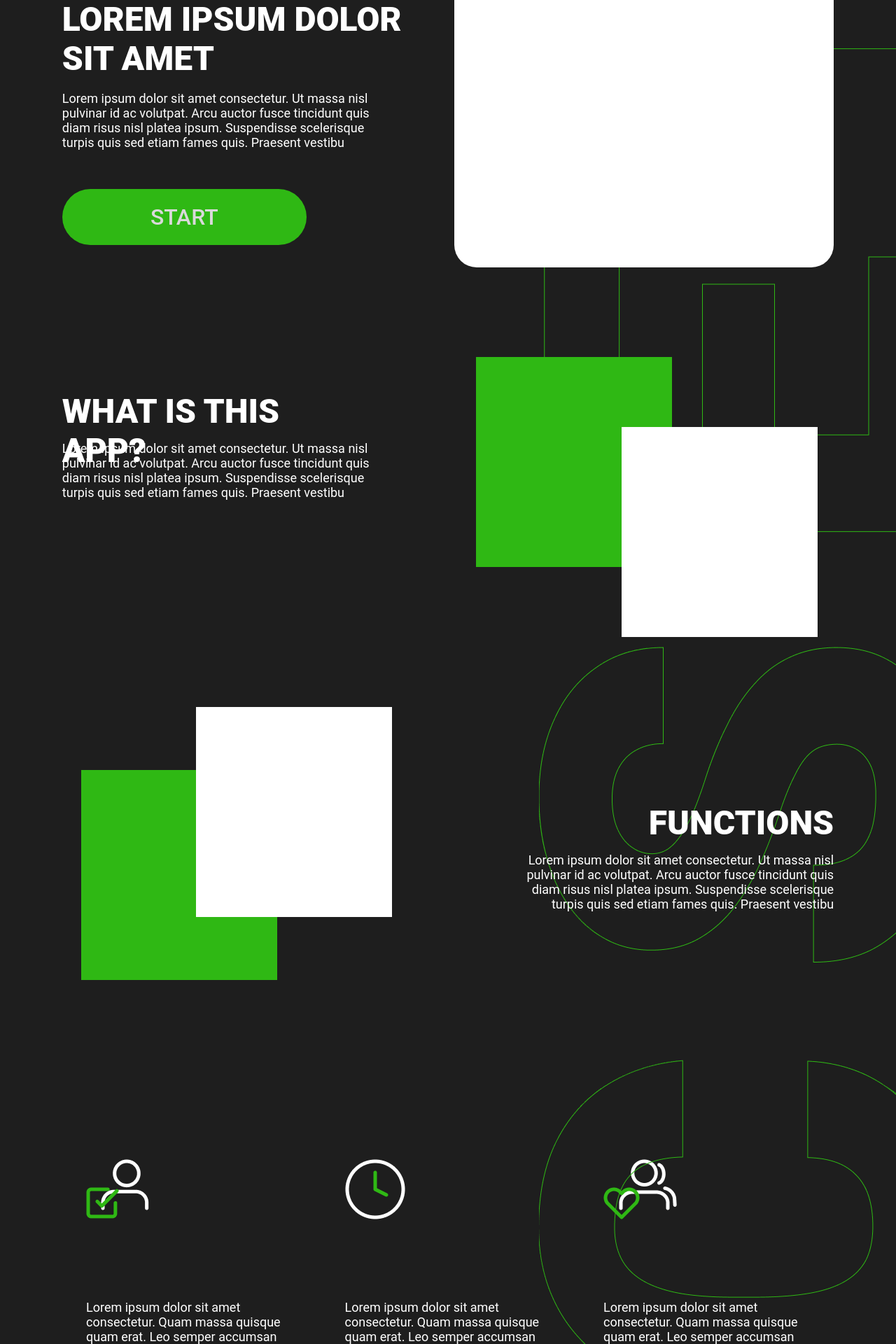
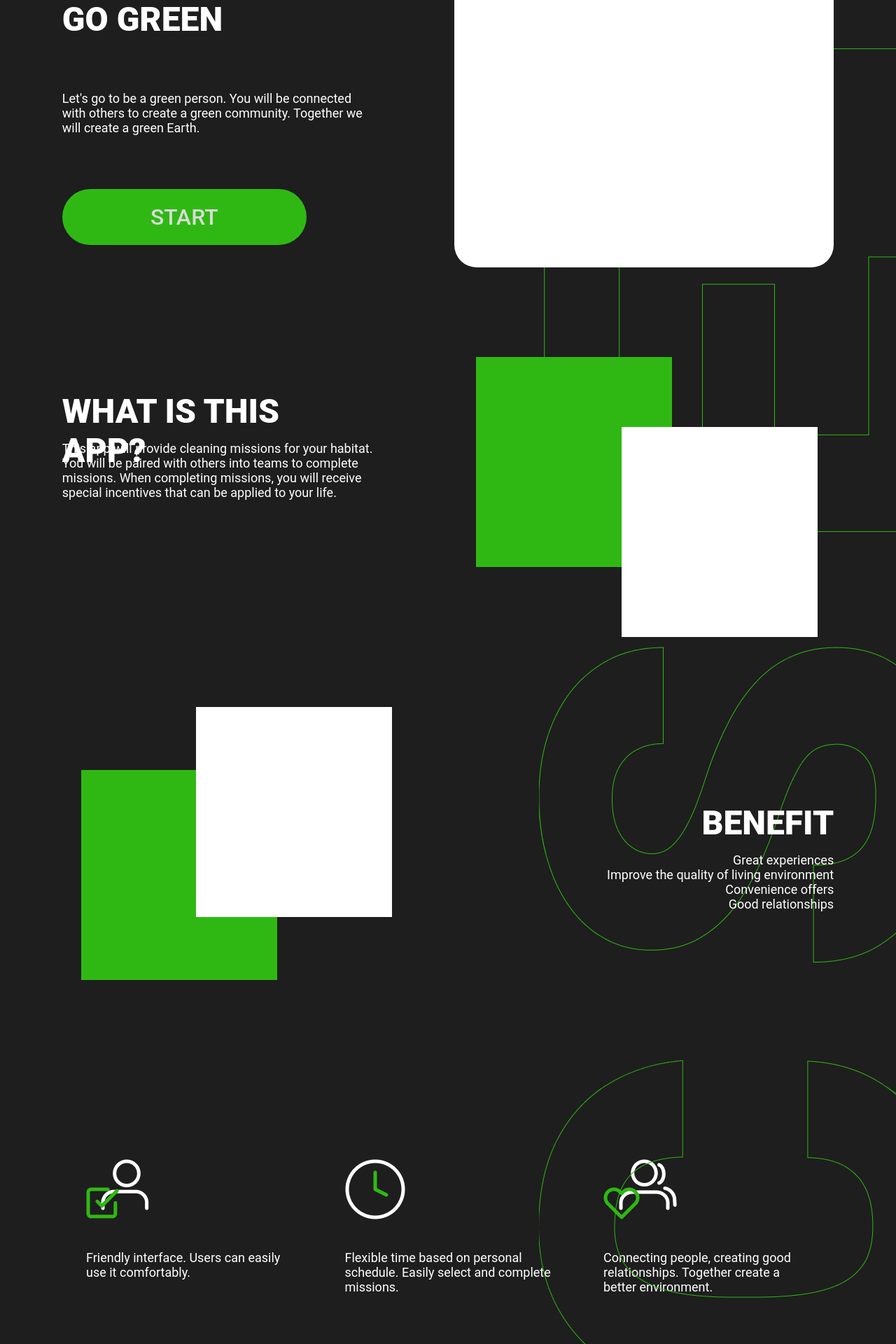
Before and after one commit to hao3830/CSET-UITGameHackathon, a Next.js app: page / in a window 1280 px wide. Shown: the part 240-2160 px from the top of the page at 70% size. Built offline with nearby package versions, Linux system fonts and the light colour scheme.

Commit message:
sua noi dung

```diff
--- a/components/HomePage/3Part.js
+++ b/components/HomePage/3Part.js
@@ -5,15 +5,15 @@ export default function Part() {
             <div className={Style.part_left}>
 
                 <p className={Style.part_img1}></p>
-                <p>Lorem ipsum dolor sit amet consectetur. Quam massa quisque quam erat. Leo semper accumsan pretium arcu dictum a malesuada. Scelerisque sit enim tincidunt fermentum maecenas sed vitae adipiscing.</p>
+                <p>Friendly interface. Users can easily use it comfortably.</p>
             </div>
             <div className={Style.part_center}>
                 <p className={Style.part_img2}> </p>
-                <p>Lorem ipsum dolor sit amet consectetur. Quam massa quisque quam erat. Leo semper accumsan pretium arcu dictum a malesuada. Scelerisque sit enim tincidunt fermentum maecenas sed vitae adipiscing.</p>
+                <p>Flexible time based on personal schedule. Easily select and complete missions.</p>
             </div>
             <div className={Style.part_right}>
                 <p className={Style.part_img3}></p>
-                <p>Lorem ipsum dolor sit amet consectetur. Quam massa quisque quam erat. Leo semper accumsan pretium arcu dictum a malesuada. Scelerisque sit enim tincidunt fermentum maecenas sed vitae adipiscing.</p>
+                <p>Connecting people, creating good relationships. Together create a better environment.</p>
             </div>
 
         </div>
--- a/components/HomePage/function.js
+++ b/components/HomePage/function.js
@@ -11,8 +11,11 @@ export default function Funct() {
                 </div>
             </div>
             <div className={Style.funct_right}>
-                <h1>fUNCTIONS</h1>
-                <p>Lorem ipsum dolor sit amet consectetur. Ut massa nisl pulvinar id ac volutpat. Arcu auctor fusce tincidunt quis diam risus nisl platea ipsum. Suspendisse scelerisque turpis quis sed etiam fames quis. Praesent vestibu</p>
+                <h1>Benefit</h1>
+                <p>Great experiences <br></br>
+Improve the quality of living environment <br></br>
+Convenience offers <br></br>
+Good relationships</p>
             </div>
         </div>
     )
--- a/components/HomePage/start.js
+++ b/components/HomePage/start.js
@@ -4,8 +4,10 @@ export default function Start() {
     return (
         <div className={Style.start}>
             <div className={Style.start_left}>
-                <h1>Lorem ipsum dolor sit amet</h1>
-                <p>Lorem ipsum dolor sit amet consectetur. Ut massa nisl pulvinar id ac volutpat. Arcu auctor fusce tincidunt quis diam risus nisl platea ipsum. Suspendisse scelerisque turpis quis sed etiam fames quis. Praesent vestibu</p>
+                <h1>Go green</h1>
+                <p>Let's go to be a green person.
+You will be connected with others to create a green community.
+Together we will create a green Earth.</p>
                 <a href="">Start</a>
                 <div className={Style.start_right}>
                 <div className={Style.start_right_top}></div>
--- a/components/HomePage/whatPart.js
+++ b/components/HomePage/whatPart.js
@@ -4,7 +4,8 @@ export default function What() {
         <div className={Style.what}>
             <div className={Style.what_left}>
                 <h1>What is this App?</h1>
-                <p>Lorem ipsum dolor sit amet consectetur. Ut massa nisl pulvinar id ac volutpat. Arcu auctor fusce tincidunt quis diam risus nisl platea ipsum. Suspendisse scelerisque turpis quis sed etiam fames quis. Praesent vestibu</p>
+                <p>This app will provide cleaning missions for your habitat.
+You will be paired with others into teams to complete missions. When completing missions, you will receive special incentives that can be applied to your life.</p>
             </div>
             <div className={Style.what_right}>
                 <div className={Style.what_right_box1}>
--- a/styles/3part.module.css
+++ b/styles/3part.module.css
@@ -7,7 +7,7 @@
 .part_left p {
 
     width: 295px;
-    height: 201px;
+    height: 130px;
     left: 152px;
 
 
@@ -23,7 +23,7 @@
 .part_center p {
 
     width: 295px;
-    height: 201px;
+    height: 130px;
     left: 592px;
     top: 1899px;
 
@@ -38,7 +38,7 @@
 
 .part_right p {
     width: 295px;
-    height: 201px;
+    height: 130px;
     left: 1012px;
     top: 1899px;
 
--- a/styles/main.module.css
+++ b/styles/main.module.css
@@ -7,7 +7,7 @@
     position: absolute;
 
     right:0px;
-    height: 2356px;
+    height: 2188px;
     width: 510px;
     background: url('../source/CSET.png');
     background-repeat: no-repeat;
```
